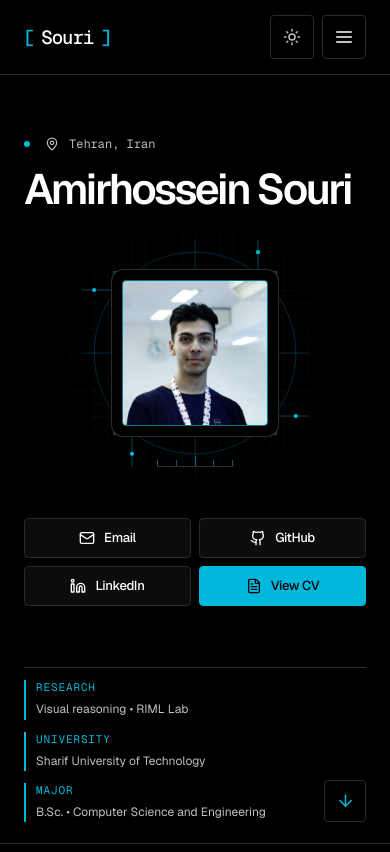
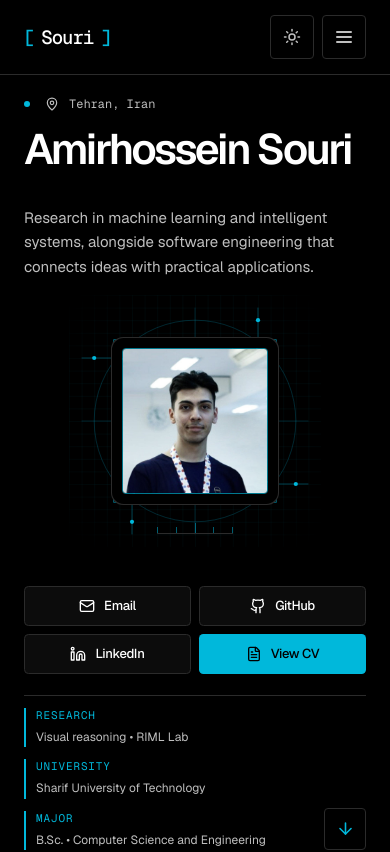
Before and after one commit to Amir14Souri/Portfolio, a Next.js app: page / in a window 390 px wide. Shown: the top 852 px of the page. Built offline with nearby package versions, Linux system fonts and the light colour scheme.

Commit message:
Restore hero introduction and adjust responsive fact spacing

```diff
--- a/app/globals.css
+++ b/app/globals.css
@@ -219,6 +219,7 @@ section[id] { scroll-margin-top: 92px; }
 .lab-hero-location { display: flex; gap: 10px; align-items: center; color: var(--muted-foreground); font: 12px var(--font-geist-mono), monospace; }
 .lab-signal { width: 6px; height: 6px; background: var(--primary); border-radius: 50%; margin-right: 5px; box-shadow: 0 0 0 4px transparent; }
 .lab-hero h1 { overflow-wrap: anywhere; margin-top: 26px; max-width: 660px; font-size: clamp(3.1rem, 5.15vw, 5rem); line-height: 1.06; font-weight: 550; letter-spacing: -.06em; }
+.lab-hero-description { margin-top: 28px; max-width: 550px; font-size: 17px; line-height: 1.8; color: var(--muted-foreground); }
 .lab-hero-actions { margin-top: 34px; }
 .lab-hero-actions a { height: 42px; gap: 9px; font-size: 13px; font-weight: 500; }
 .lab-profile-panel { width: min(100%, max(180px, calc(var(--hero-viewport) - 260px))); justify-self: center; aspect-ratio: 1; position: relative; color: var(--primary); }
@@ -229,7 +230,7 @@ section[id] { scroll-margin-top: 92px; }
 .lab-profile-ruler span { width: 1px; height: 6px; background: var(--primary); opacity: .5; }
 .lab-profile-ruler span:nth-child(3) { height: 10px; }
 .lab-hero-bottom { flex: none; display: flex; width: 100%; align-items: center; justify-content: space-between; border-top: 1px solid var(--border); padding-top: clamp(16px, 3vh, 28px); gap: 20px; }
-.lab-quick-facts { display: grid; grid-template-columns: repeat(3, max-content); gap: 32px; }
+.lab-quick-facts { display: grid; grid-template-columns: repeat(3, max-content); gap: 48px; }
 .lab-quick-fact { min-width: 0; border-left: 2px solid var(--primary); padding-left: 16px; }
 .lab-quick-fact > span { display: block; font: 12px var(--font-geist-mono), monospace; text-transform: uppercase; letter-spacing: .08em; color: var(--primary); }
 .lab-quick-fact p { margin-top: 9px; color: var(--muted-foreground); font-size: 12px; line-height: 1.6; }
@@ -286,7 +287,8 @@ section[id] { scroll-margin-top: 92px; }
 @media (max-width: 1023px) {
   .lab-hero-content { gap: 25px; }
   .lab-hero h1 { font-size: clamp(3.1rem, 6.5vw, 4rem); }
-  .lab-quick-facts { grid-template-columns: repeat(3, minmax(0, 1fr)); gap: 20px; flex: 1; }
+  .lab-hero-description { font-size: 15px; }
+  .lab-quick-facts { gap: 24px; }
   .lab-about-grid { grid-template-columns: 1fr 2fr; gap: 30px; }
   .lab-section-heading h2 { font-size: 30px; }
 }
@@ -298,12 +300,13 @@ section[id] { scroll-margin-top: 92px; }
   .lab-hero-copy { display: contents; }
   .lab-hero-location { grid-row: 1; }
   .lab-hero h1 { margin-top: 0; grid-row: 2; font-size: clamp(2.65rem, 10.9vw, 4.8rem); max-width: 650px; }
-  .lab-profile-panel { grid-row: 3; width: clamp(120px, calc(var(--hero-viewport) * .5 - 170px), 280px); max-width: 100%; margin: 0 auto; }
+  .lab-hero-description { grid-row: 3; margin-top: 0; line-height: 1.65; }
+  .lab-profile-panel { grid-row: 4; width: clamp(120px, calc(var(--hero-viewport) * .5 - 170px), 280px); max-width: 100%; margin: 0 auto; }
   .lab-photo-frame { left: 21%; top: 21%; width: 58%; height: 58%; }
-  .lab-hero-actions { grid-row: 4; margin-top: 0; gap: 8px; }
+  .lab-hero-actions { grid-row: 5; margin-top: 0; gap: 8px; }
   .lab-hero-actions a { height: 40px; padding: 0 13px; }
   .lab-hero-bottom { padding-top: 12px; align-items: end; gap: 12px; }
-  .lab-quick-facts { grid-template-columns: minmax(0, 1fr); gap: 12px; }
+  .lab-quick-facts { grid-template-columns: minmax(0, 1fr); gap: 12px; flex: 1; }
   .lab-quick-fact { padding-left: 10px; }
   .lab-quick-fact > span { font-size: 11px; }
   .lab-quick-fact p { margin-top: 6px; }
@@ -443,6 +446,7 @@ section[id] { scroll-margin-top: 92px; }
 /* Viewport height is a minimum: text zoom and very short screens can grow it. */
 @supports (height: 100svh) { .lab-hero { --hero-viewport: 100svh; } }
 @supports (height: 100dvh) { .lab-hero { --hero-viewport: 100dvh; } }
+  .lab-hero-description { margin-top: 18px; }
 @media (min-width: 768px) and (max-height: 720px) {
   .lab-hero h1 { margin-top: 18px; }
   .lab-hero-actions { margin-top: 22px; }
--- a/app/portfolio.ts
+++ b/app/portfolio.ts
@@ -181,6 +181,8 @@ export const HERO_SOCIAL_LINKS: SocialLink[] = [
     icon: Linkedin,
   },
 ];
+
+export const HERO_INTRO = "Research in machine learning and intelligent systems, alongside software engineering that connects ideas with practical applications.";
 
 export const HERO_QUICK_FACTS: QuickFact[] = [
   { label: "Research", value: "Visual reasoning • RIML Lab" },
--- a/app/sections/HeroSection.tsx
+++ b/app/sections/HeroSection.tsx
@@ -4,7 +4,7 @@ import DiffusionPortrait from "@/app/components/DiffusionPortrait";
 import { ArrowDown, FileText, MapPin } from "lucide-react";
 import { Button } from "@/components/ui/button";
 import NavigationContents from "@/app/components/NavigationContents";
-import { HERO_QUICK_FACTS, HERO_SOCIAL_LINKS, SITE } from "@/app/portfolio";
+import { HERO_INTRO, HERO_QUICK_FACTS, HERO_SOCIAL_LINKS, SITE } from "@/app/portfolio";
 
 export default function HeroSection() {
   return (
@@ -17,6 +17,7 @@ export default function HeroSection() {
         <div className="lab-hero-copy">
           <div className="lab-hero-location"><span className="lab-signal" aria-hidden="true" /><MapPin size={14} aria-hidden="true" />{SITE.location}</div>
           <h1>{SITE.fullName}</h1>
+          <p className="lab-hero-description">{HERO_INTRO}</p>
           <div className="lab-hero-actions flex flex-wrap gap-3">
             {HERO_SOCIAL_LINKS.map(({ label, href, icon: Icon }) => (
               <Button key={label} asChild variant="outline" size="sm">
```
